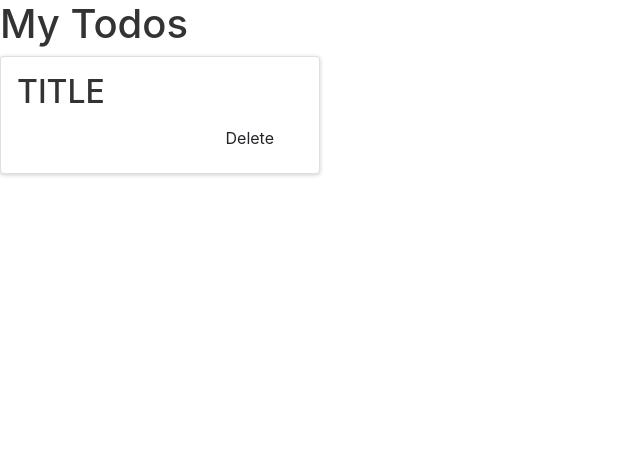
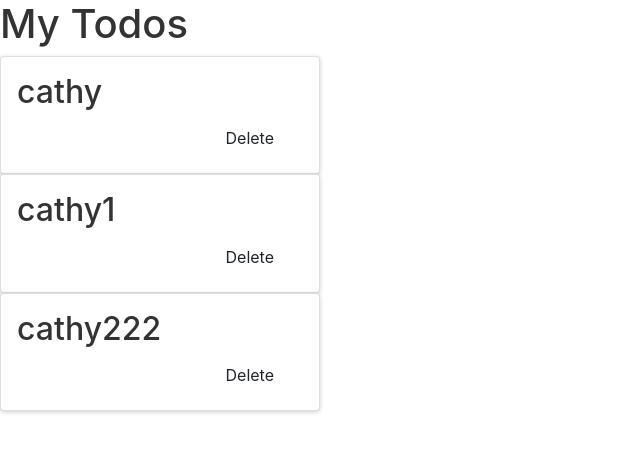
Before and after one commit to cathyAkoth/TodoReact, a React (Create React App) app: page / in a window 1280 px wide. Shown: the top 452 px of the page, without its empty margins (0-640 px from the left). Built offline with nearby package versions, Linux system fonts and the light colour scheme.

Commit message:
Added todo.js in components

```diff
--- a/src/App.js
+++ b/src/App.js
@@ -1,17 +1,15 @@
 
 // import { Button } from 'bootstrap';
  import './App.css';
+ import Todo from './components/Todo'
 
 function App() {
   return (
   <div>
     <h1>My Todos</h1>
-    <div className="card">
-      <h2>TITLE</h2>
-    <div className='actions'>
-    <button className='btn'>Delete</button>
-    </div>
-    </div>
+    <Todo text="cathy"/>
+    <Todo text="cathy1"/>
+    <Todo text="cathy222"/>
   </div>
 
   );
--- /dev/null
+++ b/src/components/Todo.js
@@ -0,0 +1,14 @@
+import React from 'react'
+
+const Todo = (props) => {
+  return (
+    <div className="card">
+      <h2>{props.text}</h2>
+    <div className='actions'>
+    <button className='btn'>Delete</button>
+    </div>
+    </div>
+  );
+}
+
+export default Todo;
```
